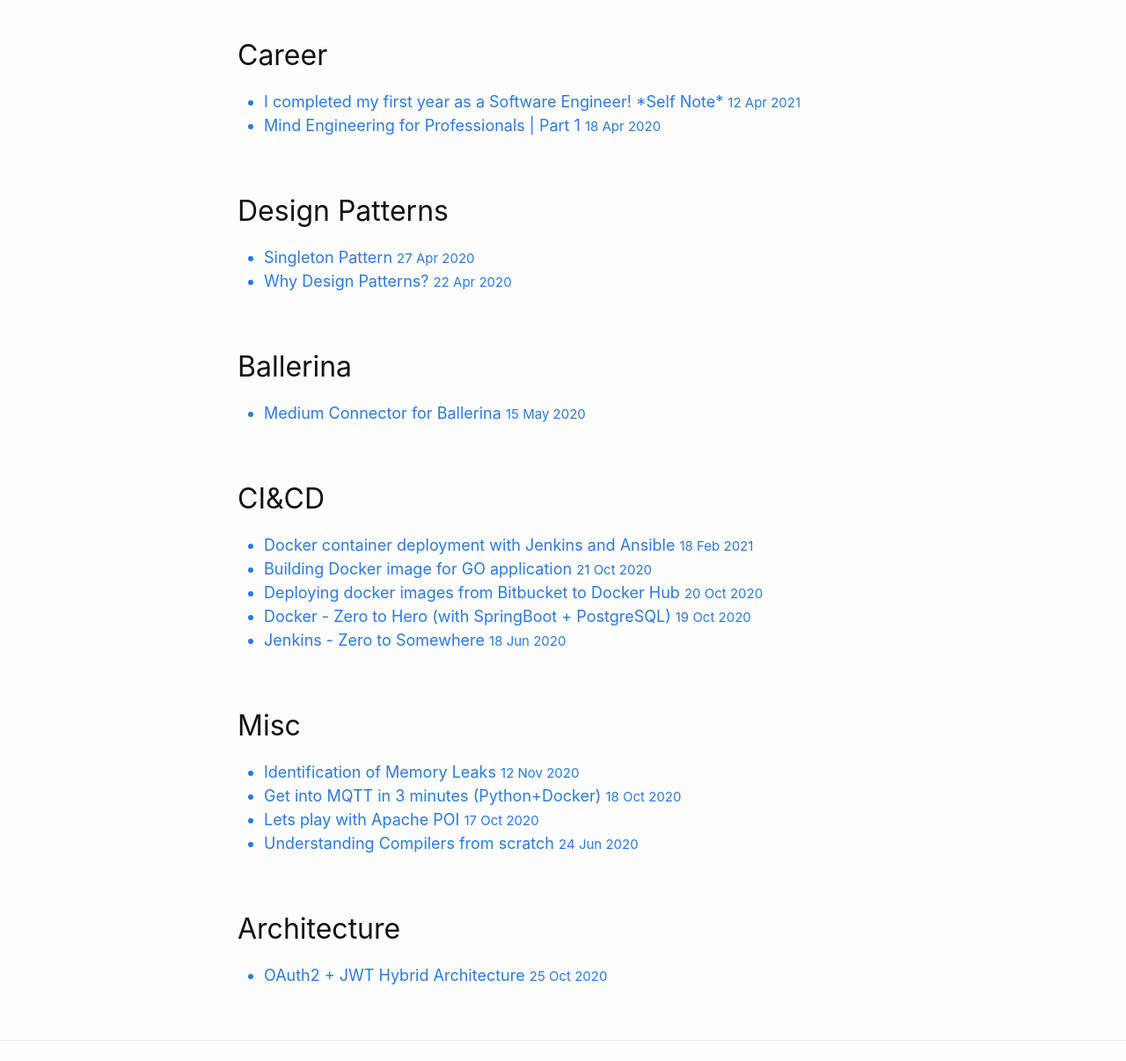
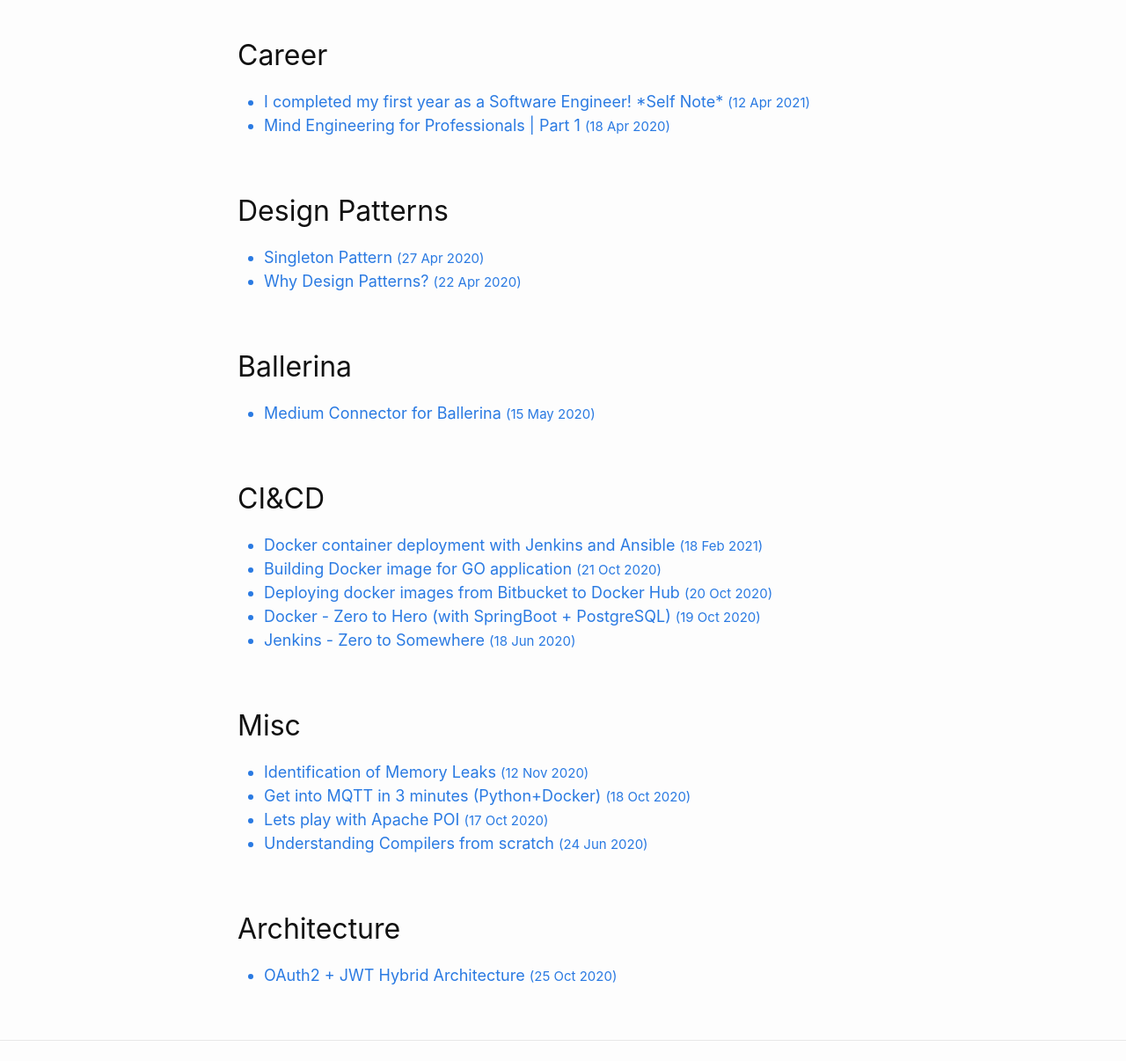
Before and after one commit to isurunuwanthilaka/isurunuwanthilaka.github.io, a Jekyll site: the page built from tags.html, in a window 1280 px wide. Shown: the part 293-1499 px from the top of the page at 88% size. Built offline with Jekyll 4.4.1, drawn with Linux system fonts in a browser that asks for light colours; nearby versions of some CDN libraries.

Commit message:
update broken links

```diff
--- a/tags.html
+++ b/tags.html
@@ -2,7 +2,7 @@
 layout: tab
 title: Tags
 description: Posts indexed by tags
-permalink: /tags
+permalink: /tags/
 ---
 
 
@@ -22,7 +22,7 @@
             <a class="post-link" href="{{ site.baseurl }}{{ post.url }}">
                 <li>
                     {{ post.title }}
-                    <small class="post-date">{{ post.date | date_to_string }}</small>
+                    <small class="post-date">({{ post.date | date_to_string }})</small>
                 </li>
             </a>
             {% endfor %}
```
